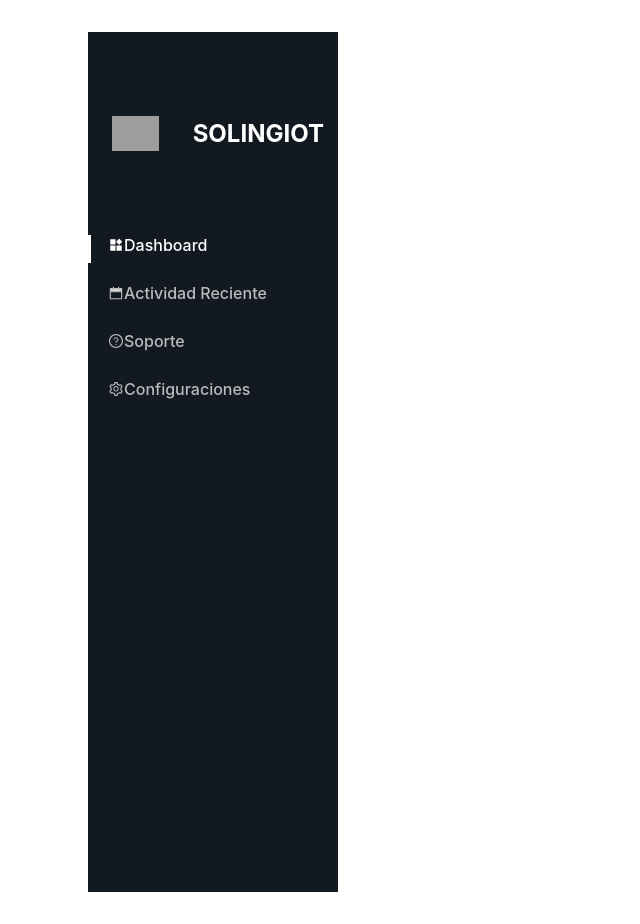
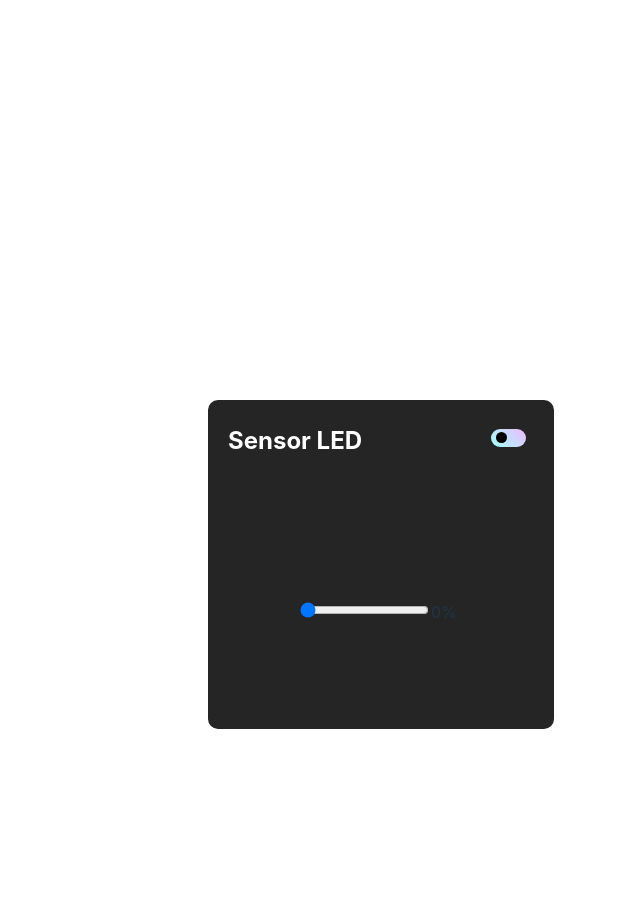
Before and after one commit to dilanCimarChn/proyecto-iot, a React (Vite) app: page / in a window 1280 px wide. Shown: the whole page, without its empty margins (432-1072 px from the left). After the commit the page ends 800 px from the top, so only its background shows below. Built offline with nearby package versions, Linux system fonts and the light colour scheme; grey boxes are pictures that could not be loaded.

Commit message:
casi listo

```diff
--- a/src/App.jsx
+++ b/src/App.jsx
@@ -3,6 +3,7 @@ import reactLogo from './assets/react.svg'
 import viteLogo from '/vite.svg'
 import './App.css'
 import Navbar from './components/nav/navbar'
+import { SensorLuz } from './components/sensorLuz/sensorLuz'
 
 function App() {
   const [count, setCount] = useState(0)
@@ -10,7 +11,8 @@ function App() {
   return (
     <>
       <div>
-        <Navbar/>
+        {/* <Navbar/> */}
+        <SensorLuz nombreSensor={"Sensor LED"}/>
       </div>
     </>
   )
--- /dev/null
+++ b/src/components/sensorLuz/deslizador/deslizador.jsx
@@ -0,0 +1,27 @@
+import React, { useState } from 'react';
+import './deslizadorunico.css';
+
+const DeslizadorUnico = () => {
+  const [valorUnico, setValorUnico] = useState(0);
+
+  const cambiarValorUnico = (e) => {
+    setValorUnico(e.target.value);
+  };
+
+  return (
+    <div className="contenedorDeslizadorUnico">
+      <input
+        type="range"
+        min="0"
+        max="100"
+        value={valorUnico}
+        className="deslizadorUnico"
+        id="miDeslizadorUnico"
+        onChange={cambiarValorUnico}
+      />
+      <label htmlFor="miDeslizadorUnico" className="etiquetaDeslizadorUnico">{`${valorUnico}%`}</label>
+    </div>
+  );
+};
+
+export default DeslizadorUnico;
--- /dev/null
+++ b/src/components/sensorLuz/sensorLuz.css
@@ -0,0 +1,93 @@
+.contSensorLuz {
+  position: absolute;
+  width: 346px;
+  height: 329px;
+  gap: 0px;
+  background-color: rgba(37, 37, 37, 1);
+  /* background-color: rgb(107, 122, 134); */
+  border-radius: 10px;
+}
+
+/* EstiloInterruptor.css */
+
+.contenedor-interruptor {
+  width: 60px;
+  height: 34px;
+  position: relative;
+}
+
+/* .interruptor {
+  position: absolute;
+  top: 0;
+  left: 0;
+  right: 0;
+  bottom: 0;
+  cursor: pointer;
+  background-color: #ccc;
+  transition: 0.4s;
+} */
+
+.interruptor input {
+  opacity: 0;
+  width: 0;
+  height: 0;
+}
+
+.deslizador {
+  position: absolute;
+  /* right: 4px; x
+  bottom: 4px;
+  transition: 0.4s; */
+  background: linear-gradient(225deg, #edbaff 0%, #a1ffff 100%);
+
+  width: 34.88px;
+  height: 18px;
+  top: 29px;
+  left: 283px;
+  gap: 0px;
+  border-radius: 20px;
+  opacity: 0px;
+  display: flex;
+}
+
+.interruptor input:checked + .deslizador {
+  background-color: rgba(37, 37, 37, 1);
+}
+
+.interruptor input:checked + .deslizador:before {
+  transform: translateX(20px);
+}
+
+.deslizador:before {
+  position: absolute;
+  content: "";
+  /* left: 4px; */
+  bottom: 4px;
+  background-color: black;
+  transition: 0.4s;
+  border-radius: 50%;
+  transform: translateX(5px);
+
+  width: 11.25px;
+  height: 11.25px;
+  opacity: 0px;
+}
+
+.activado {
+  /* background-color: #2196F3; */
+}
+
+.desactivado {
+  /* background-color: #ccc; */
+}
+
+.contDeslizador {
+  position: absolute;
+  top: 200px;
+  left: 90px;
+}
+.nombreSensor {
+  position: absolute;
+  top: 23px;
+  left: 20px;
+}
--- /dev/null
+++ b/src/components/sensorLuz/sensorLuz.jsx
@@ -0,0 +1,34 @@
+import React, { useState } from "react";
+import "./sensorLuz.css";
+import Deslizador from "./deslizador/deslizador";
+
+export const SensorLuz = ({ nombreSensor }) => {
+  const [estaActivado, setEstaActivado] = useState(false);
+
+  const cambiarEstado = () => {
+    setEstaActivado(!estaActivado);
+  };
+
+  return (
+    <div className="contSensorLuz">
+      <h2 className="nombreSensor">{nombreSensor}</h2>
+      <label className="interruptor">
+        <input
+          type="checkbox"
+          checked={estaActivado}
+          onChange={cambiarEstado}
+        />
+        <span className="deslizador redondo">
+          <input
+            type="checkbox"
+            checked={estaActivado}
+            onChange={cambiarEstado}
+          />
+        </span>
+      </label>
+      <div className="contDeslizador">
+        <Deslizador />
+      </div>
+    </div>
+  );
+};
```
Also changed, not shown: src/components/sensorLuz/deslizador/deslizadorunico.css (added), 1 other file (tests, documents, lock files or other folders).
